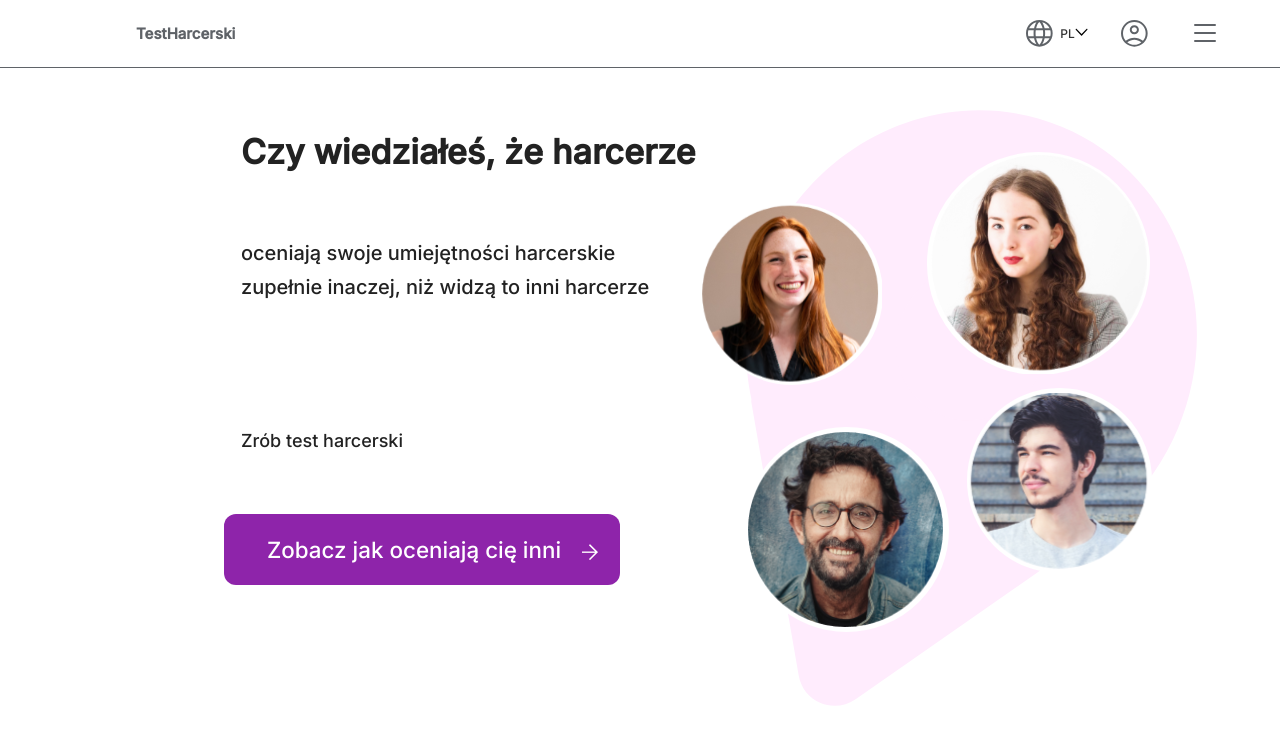
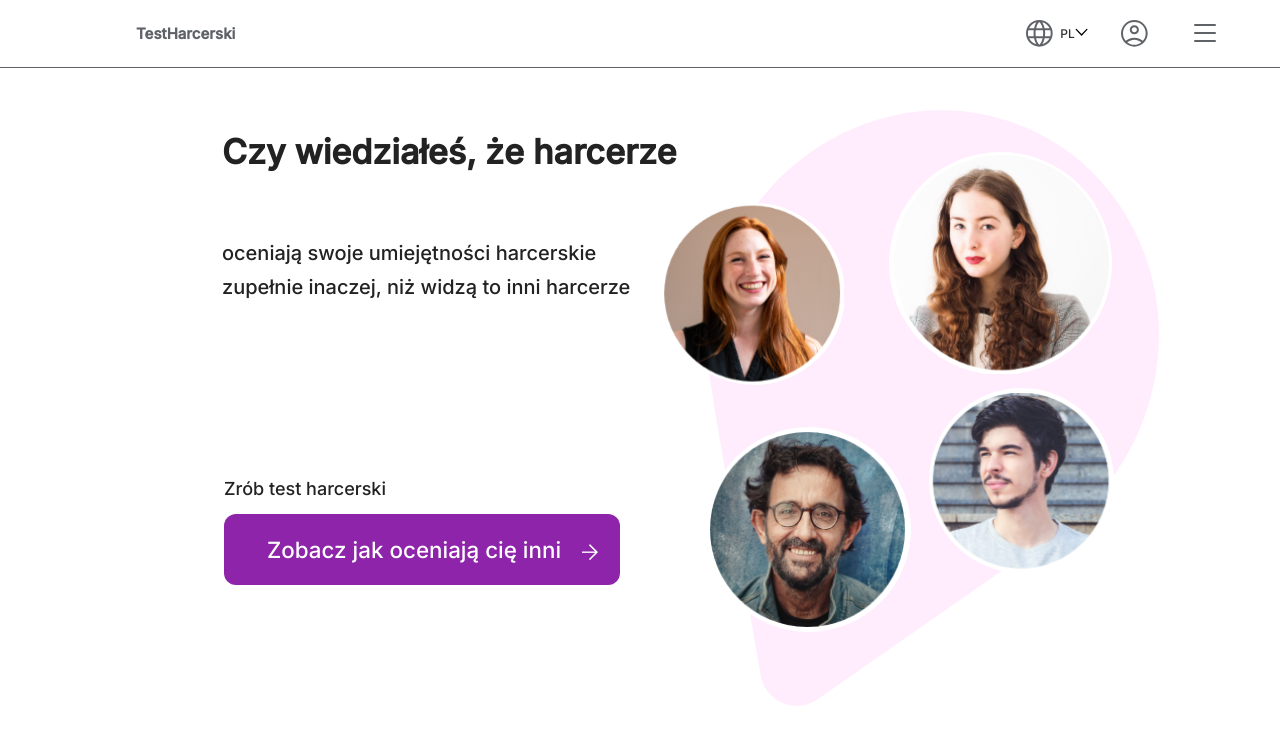
Before and after one commit to gaudnik/test_harcerski, a React (Create React App) app: page / in a window 1280 px wide. Shown: the top 744 px of the page. Built offline with nearby package versions, Linux system fonts and the light colour scheme.

Commit message:
refactor

```diff
--- a/src/Styles/Sections/_home.scss
+++ b/src/Styles/Sections/_home.scss
@@ -9,6 +9,7 @@
     &__description{
         margin: 1.188rem;
         @include notebook {
+            margin: 0;
             margin-top: 3.75rem;
         }
     }
@@ -59,10 +60,11 @@
     }
    }
    &__btn_txt_first{
+    position: absolute;
     font-size: 1.125rem;
-    font-weight: 400;
-    margin-top: 8rem;
-    margin-bottom: 1rem;
+    font-weight: 500;
+    left: 224px;
+    top: 480px;
    }
    &__btn_txt_second {
     font-size: 1.4rem;
```
